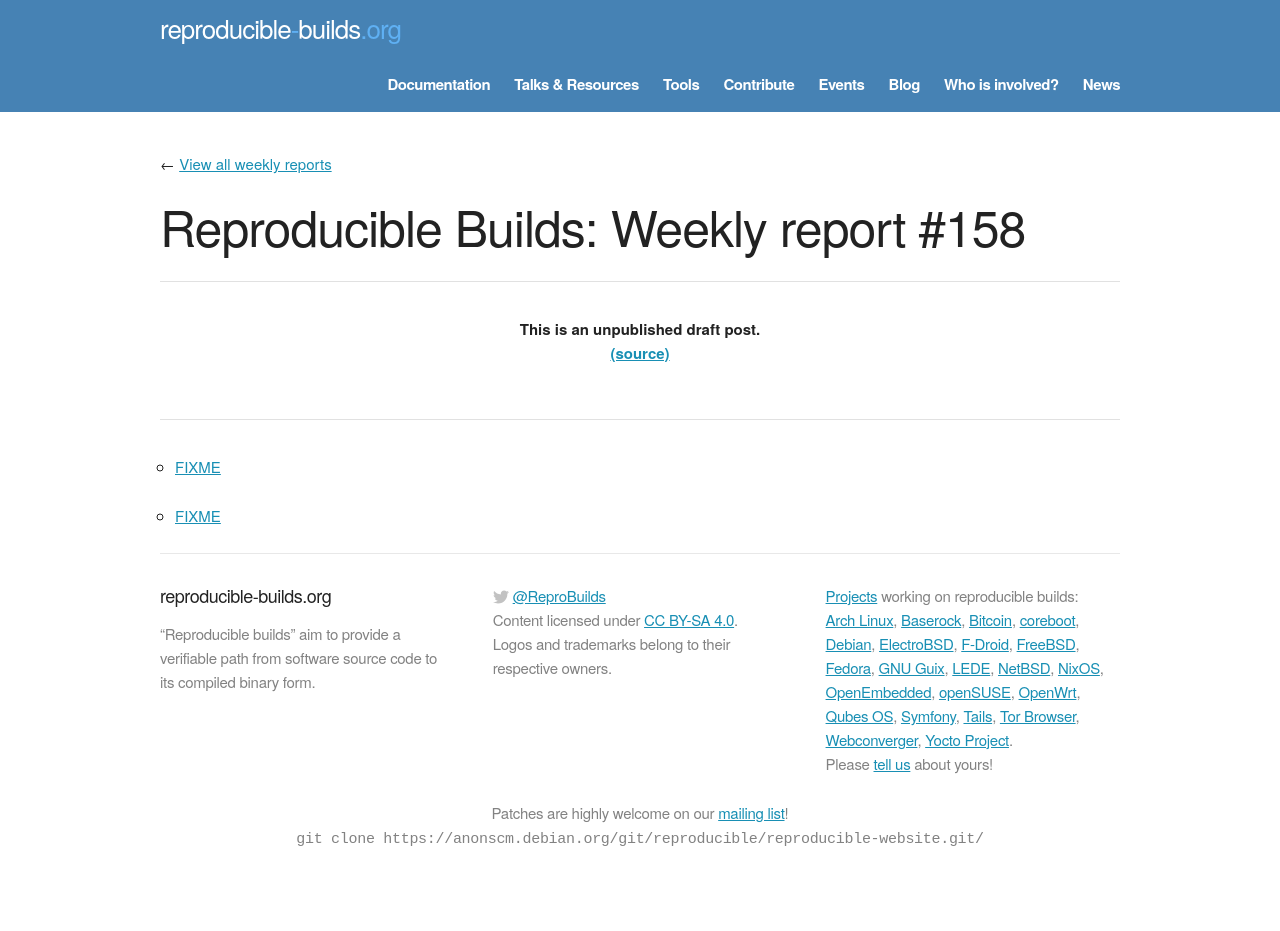
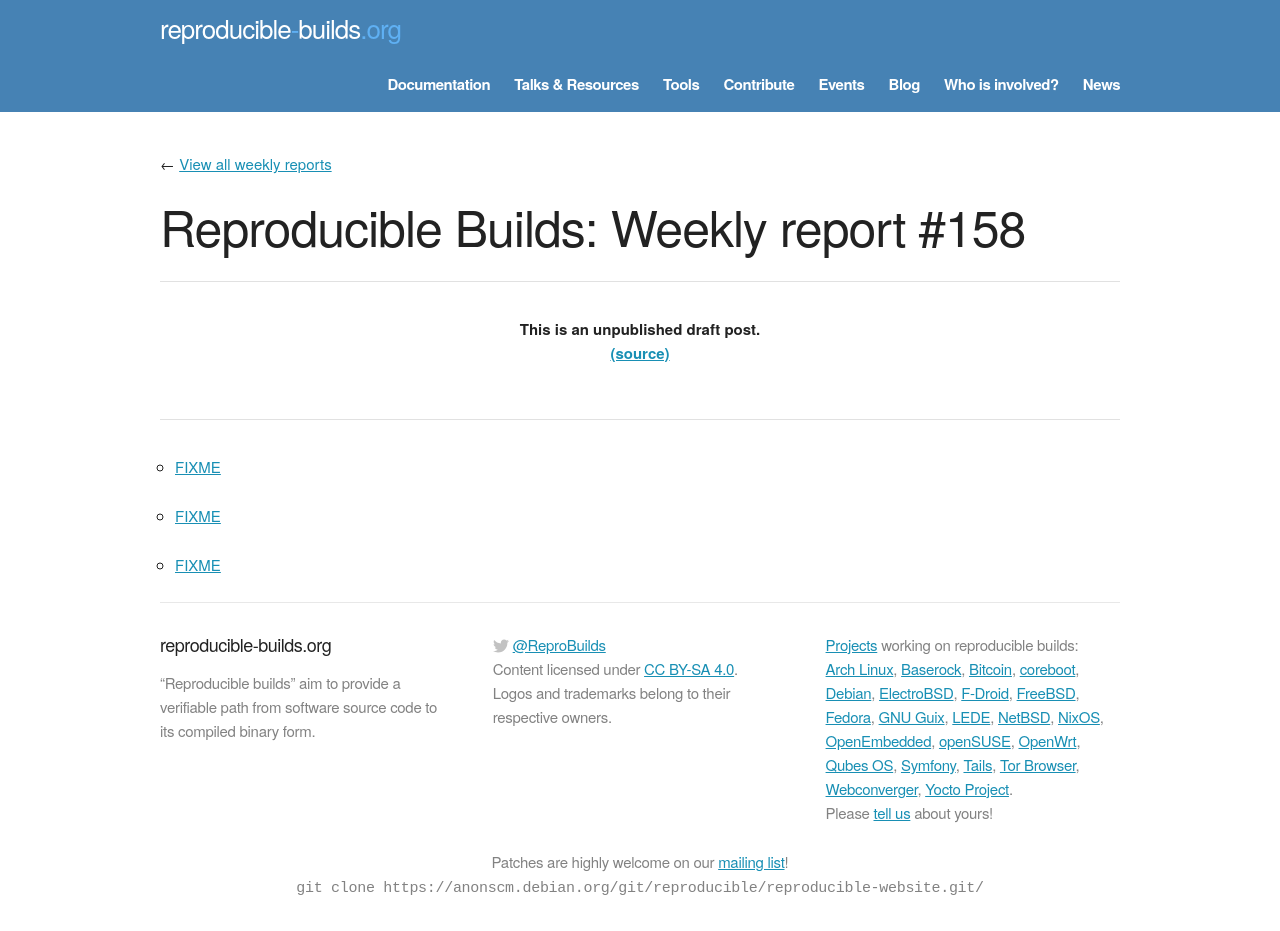
Before and after one commit to prototypefund/reproducible-website, a Jekyll site: the page built from _blog/posts/158.md, in a window 1280 px wide. Built offline with Jekyll 4.4.1, drawn with Linux system fonts in a browser that asks for light colours; some web fonts are replaced; before the commit the page ends 900 px from its top, so only the background shows below that.

Commit message:
158 += #864082

```diff
--- a/_blog/posts/158.md
+++ b/_blog/posts/158.md
@@ -6,3 +6,5 @@ week: 158
 * [FIXME](https://twitter.com/__pandaman64__/status/991696974675034112)
 
 * [FIXME](https://www.turnkeylinux.org/blog/v15.0rc1-core-and-tkldev)
+
+* [FIXME](#864082)
```
